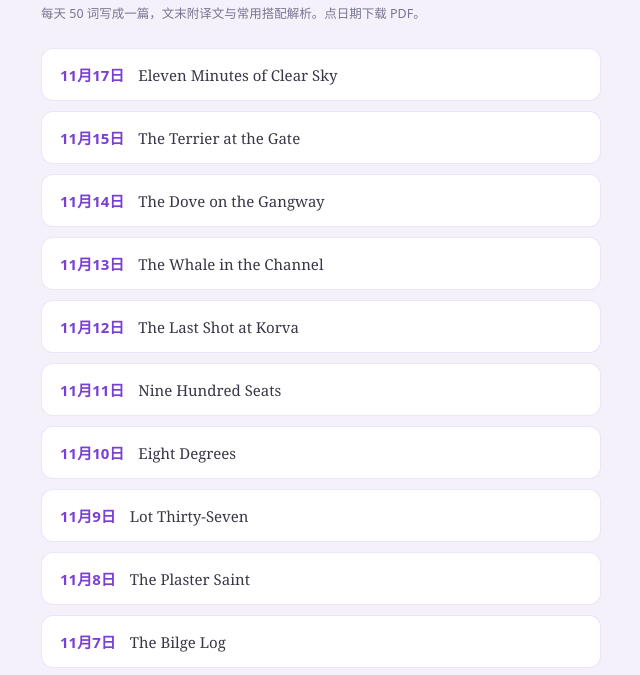
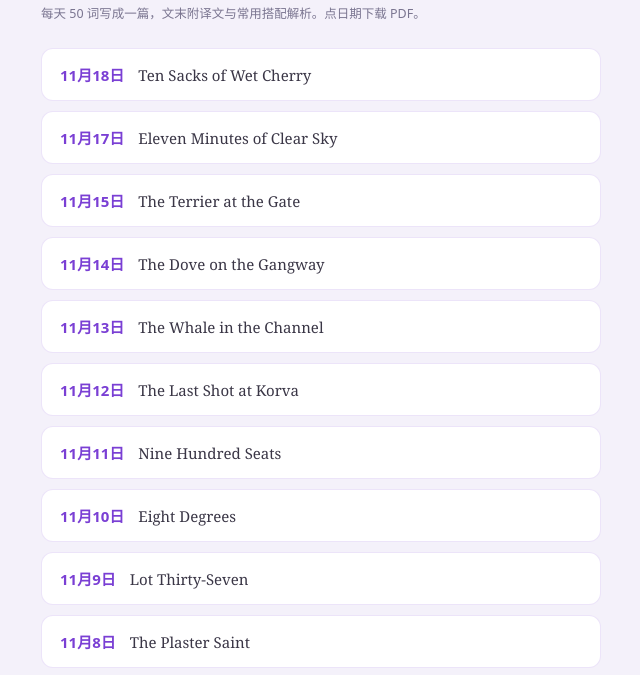
Before and after one commit to Yaaaccc/english-word-dictation, a plain HTML site: page articles/index.html in a window 1280 px wide. Shown: the part 74-749 px from the top of the page, without its empty margins (319-959 px from the left). Drawn offline with Linux system fonts and the light colour scheme.

Commit message:
短文索引更新

```diff
--- a/articles/index.html
+++ b/articles/index.html
@@ -28,6 +28,7 @@
   <h1>每日短文</h1>
   <p class="sub">每天 50 词写成一篇，文末附译文与常用搭配解析。点日期下载 PDF。</p>
   <ul>
+    <li><a href="2026-11-18.pdf"><b>11月18日</b><span>Ten Sacks of Wet Cherry</span></a></li>
     <li><a href="2026-11-17.pdf"><b>11月17日</b><span>Eleven Minutes of Clear Sky</span></a></li>
     <li><a href="2026-11-15.pdf"><b>11月15日</b><span>The Terrier at the Gate</span></a></li>
     <li><a href="2026-11-14.pdf"><b>11月14日</b><span>The Dove on the Gangway</span></a></li>
```
